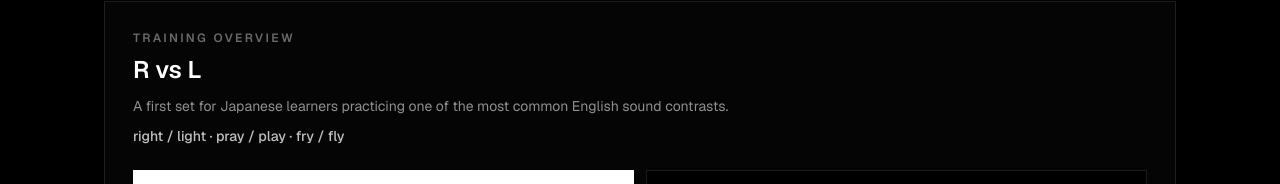
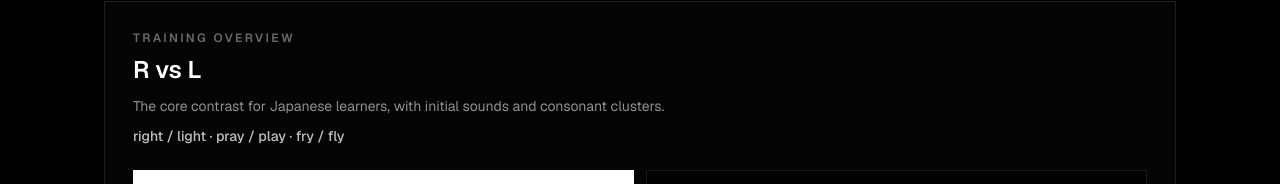
Before and after one commit to KulafuAcademy/ATLAS, a Next.js app: page /practice in a window 1280 px wide. Shown: the part 401-585 px from the top of the page. Built offline with nearby package versions, Linux system fonts and the light colour scheme.

Commit message:
updated training overview description to fetch from training categories

```diff
--- a/components/practice/PracticeLibrary.tsx
+++ b/components/practice/PracticeLibrary.tsx
@@ -93,9 +93,11 @@ export function PracticeLibrary({
           <p className="text-xs font-semibold uppercase tracking-[0.2em] text-white/40">
             {copy.overview}
           </p>
-          <h2 className="text-2xl font-semibold text-white">{text(active.title)}</h2>
+          <h2 className="text-2xl font-semibold text-white">
+            {text(category?.title ?? active.title)}
+          </h2>
           <p className="max-w-2xl text-sm leading-6 text-white/55">
-            {text(active.description)}
+            {text(category?.description ?? active.description)}
           </p>
           {category ? (
             <p className="text-sm font-medium text-white/75">
```
